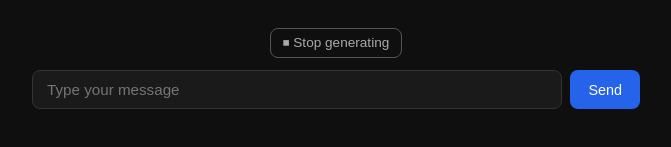
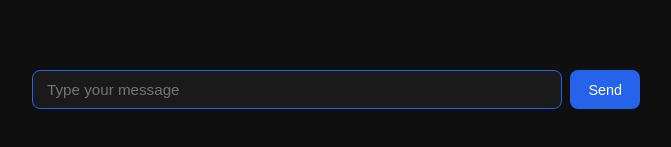
Before and after one commit to sadisticblooper/Sjdjd, a plain HTML site: page index.html in a window 1280 px wide. Both pictures are taken after typing "Sample" into the empty fields and a click on the button "Send". Shown: the part 635-782 px from the top of the page, without its empty margins (304-975 px from the left). Drawn offline with Linux system fonts and the light colour scheme.

Commit message:
Update index.html

```diff
--- a/index.html
+++ b/index.html
@@ -146,7 +146,7 @@
         addBubble('Echo: ' + userText, false); // new role="assistant" div
         sendBtn.disabled = false;
         input.focus();
-      }, 15000);
+      }, 150);
     }
 
     sendBtn.addEventListener('click', () => {
```
